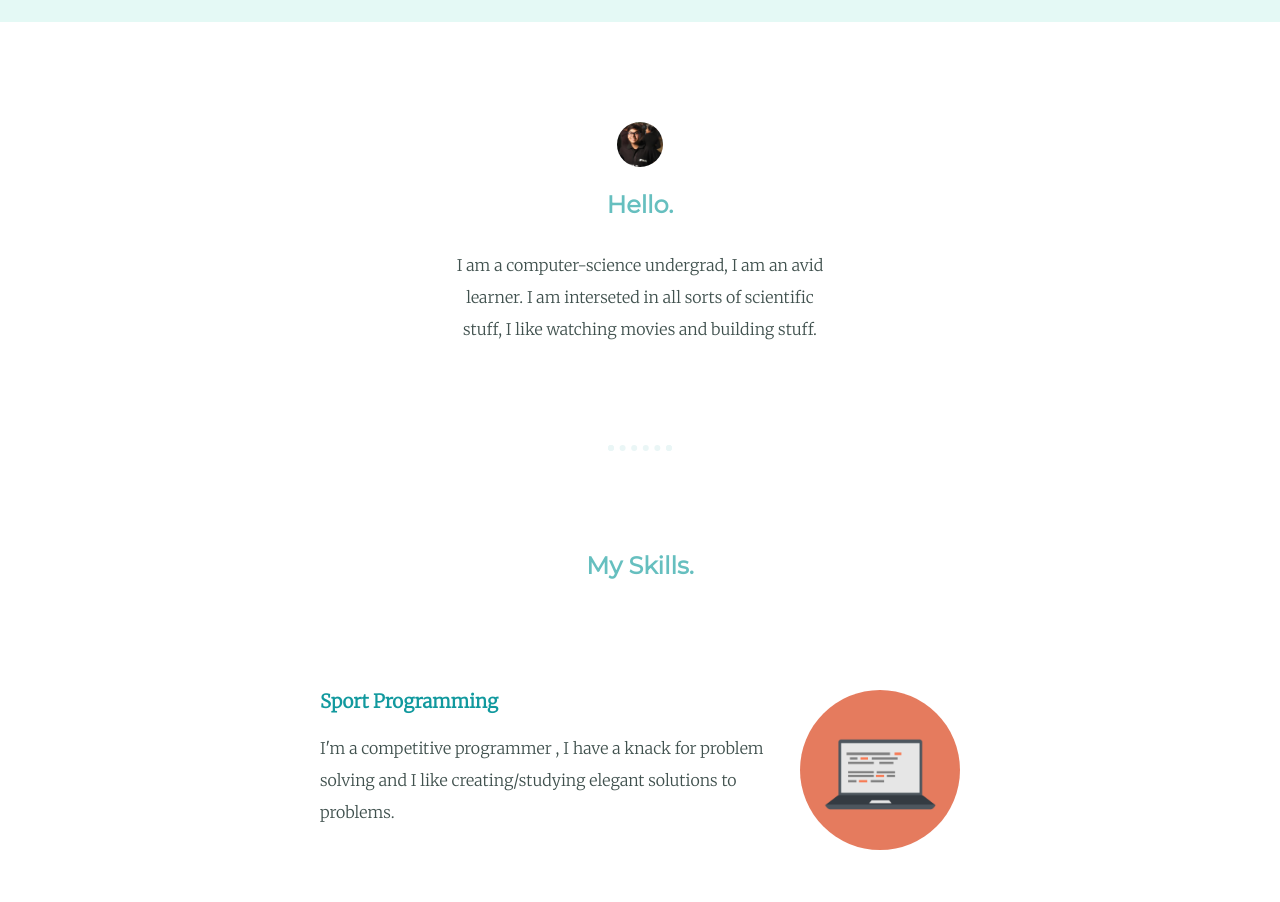
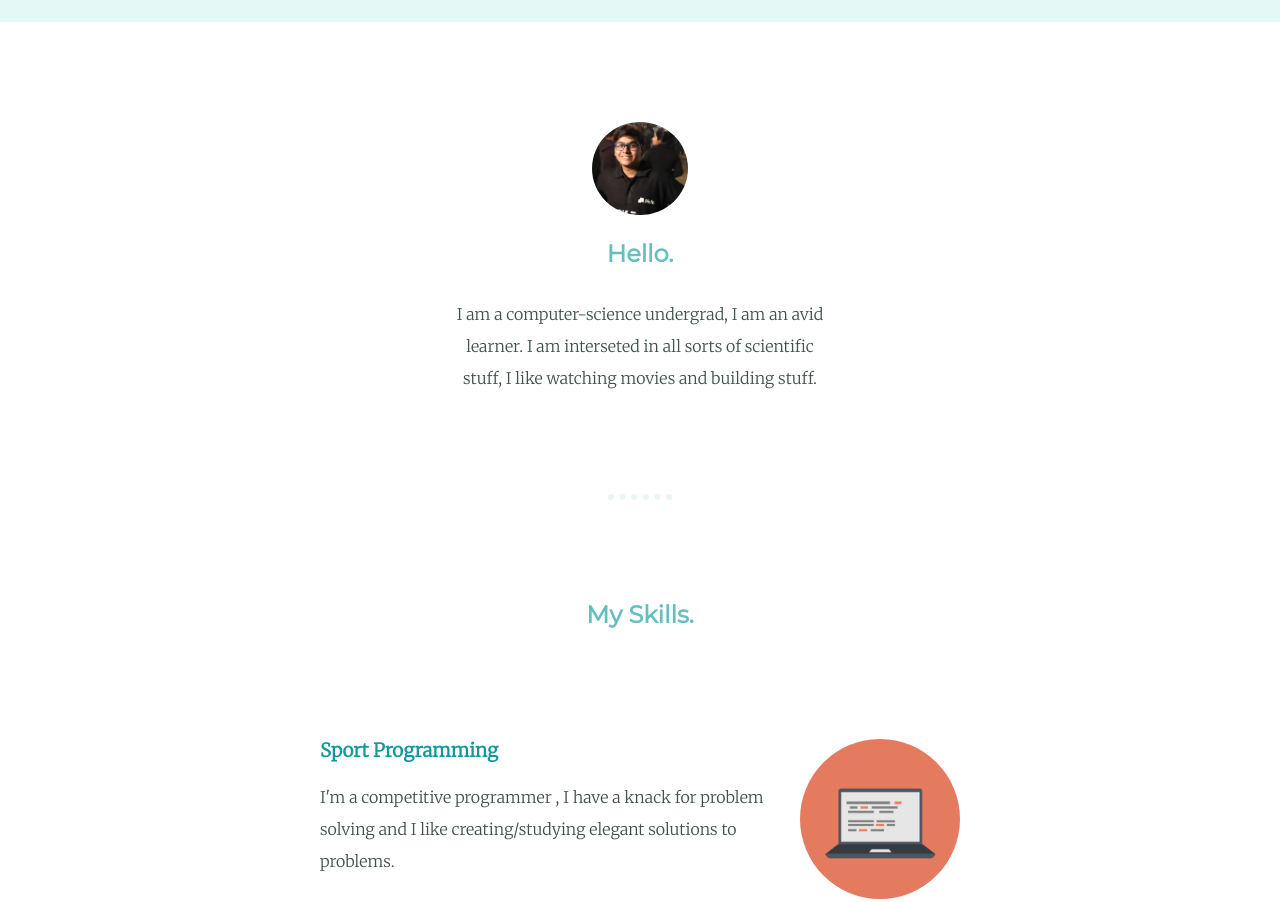
Before and after one commit to sparsh-67/cv, a plain HTML site: page index.html in a window 1280 px wide. Shown: the part 800-1702 px from the top of the page. Drawn offline with Linux system fonts and the light colour scheme.

Commit message:
Update index.html

```diff
--- a/index.html
+++ b/index.html
@@ -20,7 +20,7 @@
 </div>
 <div class="middle-container">
   <div class="profile">
-    <img src="sparsh.jpg" style="-webkit-border-radius:100%; width:12%;">
+    <img src="sparsh.jpg" style="-webkit-border-radius:100%; width:25%;">
     <h2>Hello.</h2>
     <p>I am a computer-science undergrad, I am an avid learner. I am interseted in all sorts of scientific stuff, I like watching movies and building stuff.</p>
   </div>
```
